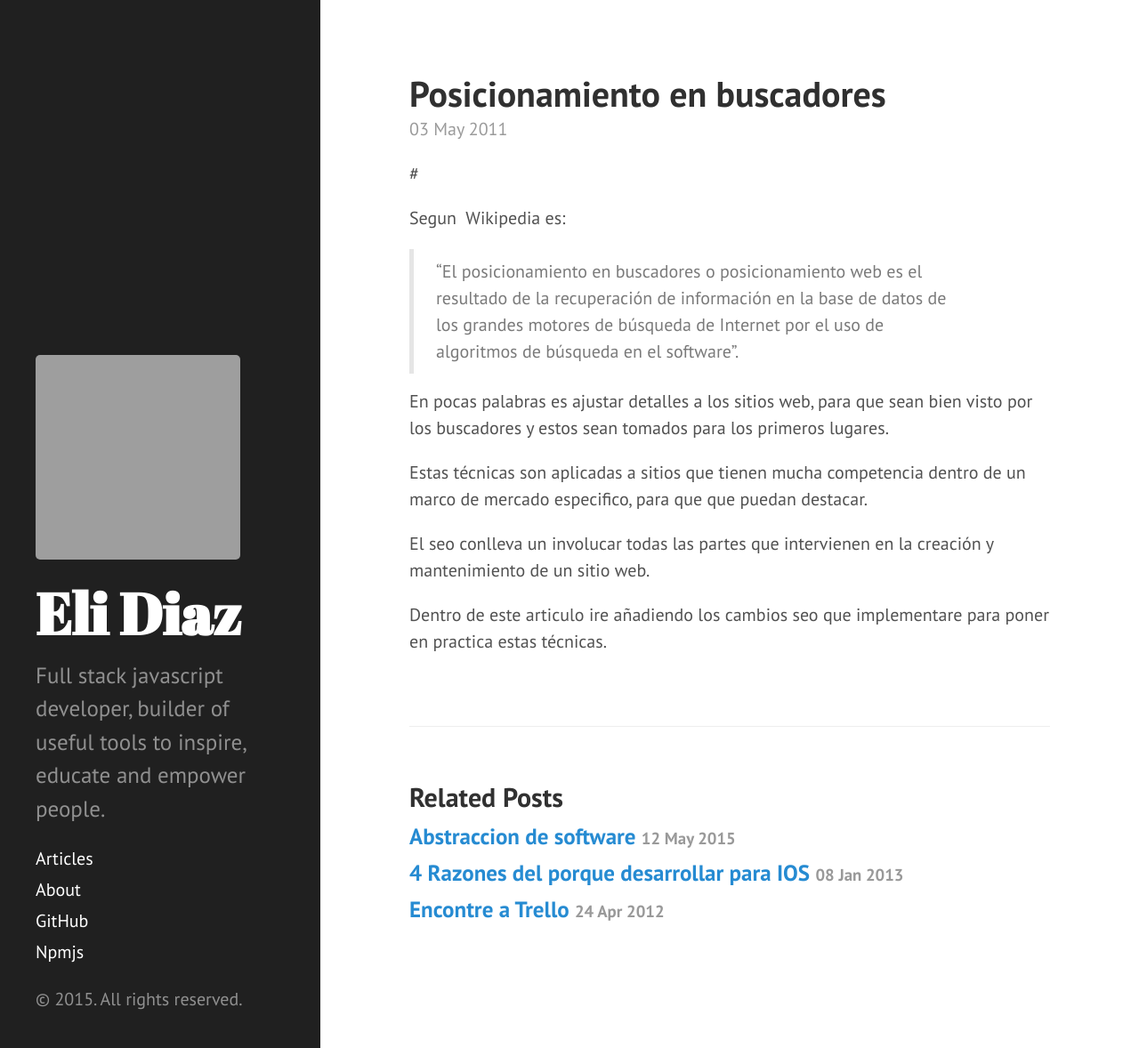
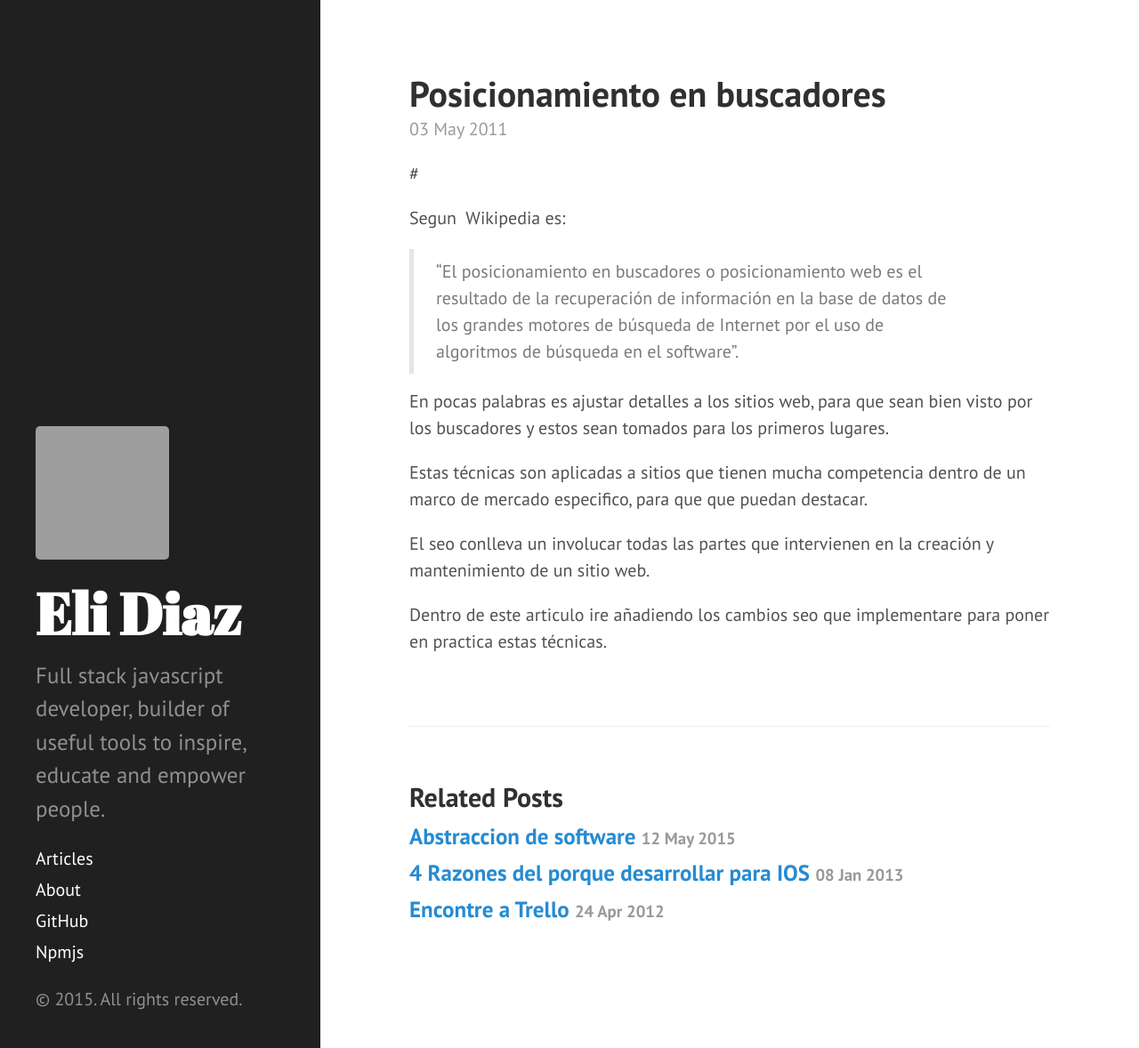
Before and after one commit to elidiazgt/elidiazgt.github.io, a Jekyll site: the page built from _posts/2011-05-03-posicionamiento-en-buscadores.md, in a window 1280 px wide and 1178 px high. Shown: the whole window at 89% size. Built offline with Jekyll 4.4.1, drawn with Linux system fonts in a browser that asks for light colours; Markdown is read by kramdown in place of the engine named in the settings; grey boxes are pictures that could not be loaded.

Commit message:
Update sidebar.html

```diff
--- a/_includes/sidebar.html
+++ b/_includes/sidebar.html
@@ -4,7 +4,9 @@
 
       <h1>
         <a href="{{ site.baseurl }}">
-          <img alt="" class="avatar" data-user="11800064" height="230" src="https://avatars1.githubusercontent.com/u/11800064?v=3&amp;s=460" width="230">
+          <img alt="" class="avatar" data-user="11800064" height="230" width="230"
+          src="https://avatars1.githubusercontent.com/u/11800064?v=3&amp;s=460"
+          style="height: 150px; width: 150px;">
           {{ site.title }}
         </a>
       </h1>
```
